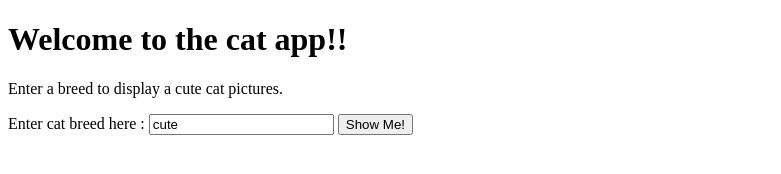
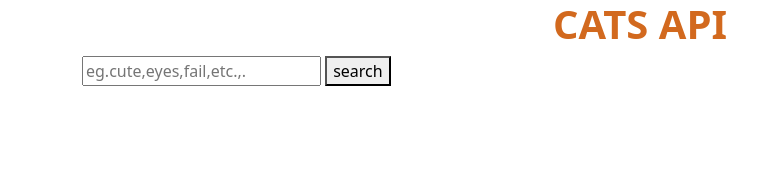
Before and after one commit to tharunkumarmanohar/Guvi-Hackathon-1, a plain HTML site: page index.html in a window 1280 px wide. Shown: the whole page, without its empty margins (0-781 px from the left). Drawn offline with nearby package versions, Linux system fonts and the light colour scheme.

Commit message:
Update index.html

```diff
--- a/index.html
+++ b/index.html
@@ -2,36 +2,27 @@
 <html lang="en">
 
 <head>
-    <meta charset="UTF-8">
-    <meta name="viewport" content="width=device-width, initial-scale=1.0">
-    <title>Document</title>
-    <link rel="stylesheet" type="text/stylesheet" href="style.css">
+    <meta charset="UTF-8" />
+    <meta http-equiv="X-UA-Compatible" content="IE=edge" />
+    <meta name="viewport" content="width=device-width, initial-scale=1.0" />
+    <title>cats</title>
+    <link href="https://cdn.jsdelivr.net/npm/bootstrap@5.0.2/dist/css/bootstrap.min.css" rel="stylesheet" integrity="sha384-EVSTQN3/azprG1Anm3QDgpJLIm9Nao0Yz1ztcQTwFspd3yD65VohhpuuCOmLASjC" crossorigin="anonymous" />
+    <script src="https://cdn.jsdelivr.net/npm/bootstrap@5.0.2/dist/js/bootstrap.bundle.min.js" integrity="sha384-MrcW6ZMFYlzcLA8Nl+NtUVF0sA7MsXsP1UyJoMp4YLEuNSfAP+JcXn/tWtIaxVXM" crossorigin="anonymous"></script>
+    <script src="https://cdn.jsdelivr.net/npm/@popperjs/core@2.9.2/dist/umd/popper.min.js" integrity="sha384-IQsoLXl5PILFhosVNubq5LC7Qb9DXgDA9i+tQ8Zj3iwWAwPtgFTxbJ8NT4GN1R8p" crossorigin="anonymous"></script>
+    <script src="https://cdn.jsdelivr.net/npm/bootstrap@5.0.2/dist/js/bootstrap.min.js" integrity="sha384-cVKIPhGWiC2Al4u+LWgxfKTRIcfu0JTxR+EQDz/bgldoEyl4H0zUF0QKbrJ0EcQF" crossorigin="anonymous"></script>
+    <link rel="stylesheet" href="./index.css" />
+    <script src="./script.js"></script>
 </head>
 
 <body>
-    <main>
-        <div class="container">
-            <div class="item">
-                <form class="js-cat-form" role="searchForm">
-                    <h1> Welcome to the cat app!!</h1>
-                    <p>Enter a breed to display a cute cat pictures.</p>
-                    <label for="breed-of-cats">Enter cat breed here :</label>
-                    <input class="breed-of-cats" type="text" value="cute" required>
-                    <button type="submit">Show Me!</button>
-                </form>
-            </div>
-            <div class="container">
-                <div class="hidden-div" hidden>
-                    <h2>Check out this cute pup!</h2>
-                    <div class="cat-images-results">
 
-                    </div>
-                </div>
-            </div>
-        </div>
-    </main>
-    <script src="https://code.jquery.com/jquery-3.4.1.slim.js" crossorigin="anonymous"></script>
-    <script src="script.js"></script>
+    <div class="container" id="button">
+        <h1 style="color: chocolate; font-weight: bolder; text-align: center">
+            CATS API
+        </h1>
+        <input placeholder="eg.cute,eyes,fail,etc.,." class="x" type="search" />
+        <button onclick="search()" class="sh">search</button>
+    </div>
 </body>
 
 </html>
```
